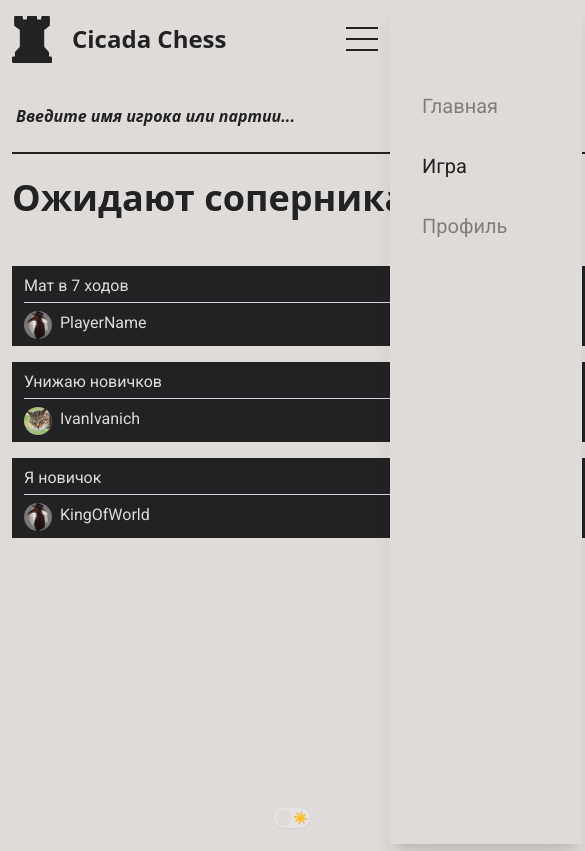
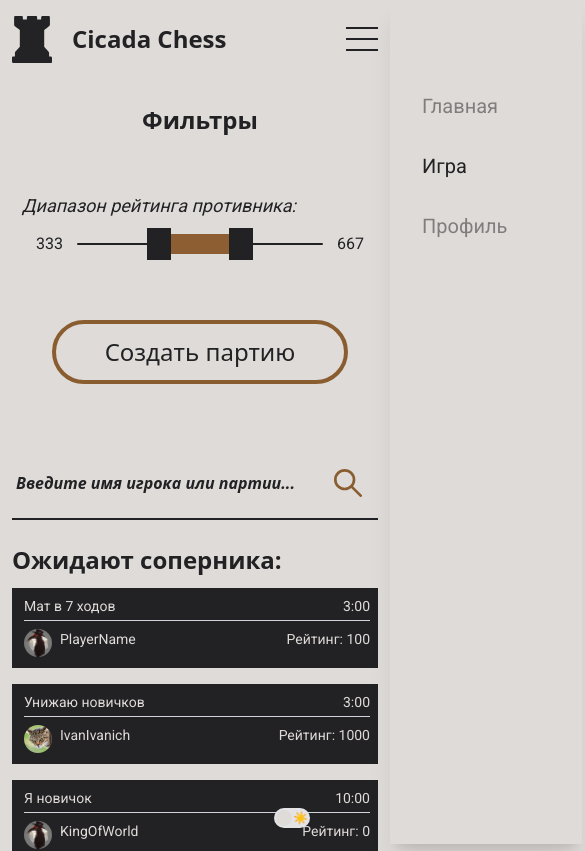
Before and after one commit to SmokingElk/cicada-frontend-mirror, a Next.js app: page /lobby in a window 390 px wide. Shown: the top 851 px of the page, 585 px wide, since content can reach past the window. Built offline with nearby package versions, Linux system fonts and the light colour scheme.

Commit message:
adaptive for lobby

```diff
--- a/src/components/(shared)/common/decoratedTile.tsx
+++ b/src/components/(shared)/common/decoratedTile.tsx
@@ -10,9 +10,9 @@ export default function DecoratedTile({
 }: DecoratedTileProps) {
   return (
     <div className={cn("flex bg-foreground justify-between h-20", className)}>
-      <div>{children}</div>
-      <div className="h-full aspect-square flex justify-center items-center">
-        <RhombusDecor className="bg-background" />
+      <div className="w-full">{children}</div>
+      <div className="h-full md:aspect-square hidden md:flex justify-center items-center">
+        <RhombusDecor className="flex bg-background" />
       </div>
     </div>
   );
--- a/src/components/(shared)/lobby/lobbyCreate/lobbyCreate.tsx
+++ b/src/components/(shared)/lobby/lobbyCreate/lobbyCreate.tsx
@@ -48,40 +48,24 @@ export default function LobbyCreate({ className = "" }: Styleable) {
 
   const timeMin = 3 * 60;
   const timeMax = 30 * 60;
-
   const timePresets = [3 * 60, 5 * 60, 10 * 60, 30 * 60];
 
   return (
-    <div className={cn("w-full h-full relative overflow-hidden", className)}>
+      <div className={cn("w-full md:py-4 py-16", className)}>
         <div
             className={cn(
-          "absolute top-3/4 w-full flex justify-center transition-all duration-700",
-          createOpen ? "-top-1/4" : ""
+                "w-full transition-all duration-300 overflow-hidden",
+                createOpen ? "max-h-[1000px]" : "max-h-0"
             )}
         >
-        <Button
-          className="w-5/6 h-16 text-2xl"
-          variant="transparrent"
-          size="xl"
-          onClick={() => setCreateOpen(true)}
-        >
-          Создать партию
-        </Button>
-      </div>
-
-      <div
-        className={cn(
-          "absolute top-full w-full auto grid grid-rows-[auto_100px] gap-3 transition-all duration-700",
-          createOpen ? "top-0" : ""
-        )}
-      >
-        <div className="w-full p-8 box-border border-4 border-primary relative">
+          <div className="w-full p-8 box-border border-4 border-primary relative mb-4">
             <div
                 className="absolute top-4 right-4 cursor-pointer"
                 onClick={() => setCreateOpen(false)}
             >
               <X />
             </div>
+
             <div className="w-full flex justify-center items-center font-montserrat font-semibold text-foreground text-2xl mb-8">
               Создать игру
             </div>
@@ -95,7 +79,7 @@ export default function LobbyCreate({ className = "" }: Styleable) {
                   placeholder="Введите имя игры"
                   value={gameName}
                   onChange={(e) => setGameName(e.target.value)}
-            ></input>
+              />
             </div>
 
             <div className="w-full">
@@ -103,7 +87,7 @@ export default function LobbyCreate({ className = "" }: Styleable) {
                 Укажите время на ход
               </div>
 
-            <div className="font-montserrat font-medium text-foreground text-2xl mb-5">
+              <div className="font-montserrat font-medium text-foreground text-xl md:text-2xl mb-5">
                 {formatTime(moveTime)}
               </div>
 
@@ -115,10 +99,10 @@ export default function LobbyCreate({ className = "" }: Styleable) {
                   className="mb-4"
               />
 
-            <div className="w-full flex justify-between mb-8">
+              <div className="w-full flex flex-wrap justify-between gap-2 mb-8">
                 {timePresets.map((e, index) => (
                     <div
-                  className="font-montserrat font-medium text-foreground text-xl mb-5 opacity-70 hover:opacity-100 cursor-pointer"
+                        className="font-montserrat font-medium text-foreground text-base md:text-xl opacity-70 hover:opacity-100 cursor-pointer px-1 md:px-2"
                         key={`time_preset_${index}`}
                         onClick={() => setMoveTime(e)}
                     >
@@ -147,9 +131,9 @@ export default function LobbyCreate({ className = "" }: Styleable) {
             </div>
           </div>
 
-        <div className="w-full h-full">
+          <div className="w-full mb-4">
             <Button
-            className="bg-foreground w-full h-full rounded-none hover:bg-primary"
+                className="bg-foreground w-full h-16 rounded-none hover:bg-primary"
                 asChild
             >
               <Link href="/game" className="flex justify-center w-full gap-4">
@@ -162,6 +146,19 @@ export default function LobbyCreate({ className = "" }: Styleable) {
             </Button>
           </div>
         </div>
+
+        {!createOpen && (
+            <div className="w-full flex justify-center">
+              <Button
+                  className="w-5/6 h-16 text-2xl"
+                  variant="transparrent"
+                  size="xl"
+                  onClick={() => setCreateOpen(true)}
+              >
+                Создать партию
+              </Button>
+            </div>
+        )}
       </div>
   );
 }
--- a/src/components/(shared)/lobby/lobbyList/lobbyList.tsx
+++ b/src/components/(shared)/lobby/lobbyList/lobbyList.tsx
@@ -5,7 +5,6 @@ import {cn} from "@/lib/utils";
 import DecoratedTile from "@/components/(shared)/common/decoratedTile";
 
 export default function LobbyList({className = ""}: Styleable) {
-    // Статические данные
     const parties = [
         {
             partyName: "Мат в 7 ходов",
@@ -34,26 +33,26 @@ export default function LobbyList({className = ""}: Styleable) {
     ];
 
     return (
-        <div className={cn("w-full flex flex-col min-h-screen justify-start", className)}>
+        <div className={cn("w-full flex flex-col h-auto justify-start", className)}>
             <div
-                className="font-montserrat text-foreground text-4xl outline-none font-semibold pt-6 pb-12 placeholder-foreground">
+                className="font-montserrat text-foreground text-2xl md:text-4xl outline-none font-semibold pt-6 pb-3 md:pb-12 placeholder-foreground">
                 Ожидают соперника:
             </div>
-            <ul className="space-y-4 pr-4">
+            <ul className="space-y-4 md:pr-4">
                 {parties.map((party, index) => (
                     <li key={index}>
                         <div className="w-full">
-                            <DecoratedTile className="text-background min-w-full">
-                                <div className="flex flex-col w-[550px] p-2 pl-3">
-                                    <div className="flex flex-row pb-1">
+                            <DecoratedTile className="text-sm md:text-base text-background min-w-full">
+                                <div className="flex flex-col w-full max-w-screen-sm md:w-[550px] p-2 pl-3">
+                                    <div className="flex flex-row w-full pb-1">
                                         <span className="flex-start">{party.partyName}</span>
                                         <span className="ml-auto">{party.time}</span>
                                     </div>
                                     <hr className="border-t border-gray-300 py-1 h-1 w-full"/>
-                                    <div className="flex flex-row-1/2">
+                                    <div className="flex flex-row-1/2 w-full">
                                         <img
-                                            src={party.imageUrl} // Ссылка на изображение
-                                            className="w-7 h-7 rounded-full mr-2" // Стили для фото
+                                            src={party.imageUrl}
+                                            className="w-7 h-7 rounded-full mr-2"
                                         />
                                         <span className="flex-start">{party.opponentName}</span>
                                         <span className="ml-auto">Рейтинг: {party.rating}</span>
--- a/src/components/(shared)/lobby/lobbyPage.tsx
+++ b/src/components/(shared)/lobby/lobbyPage.tsx
@@ -6,12 +6,12 @@ import LobbySearch from "@/components/(shared)/lobby/lobbySearch/lobbySearch";
 
 export default function LobbyPage() {
   return (
-    <Wrapper className="w-full h-auto grid grid-cols-[2fr_1fr] mb-10">
-      <div className="w-full h-full flex flex-col border-r-[2px] border-foreground">
+    <Wrapper className="min-w-screen md:w-full h-auto grid sm:grid-rows-2 md:grid-cols-[2fr_1fr] mb-10">
+      <div className="min-w-screen md:w-full h-full order-2 md:order-1 flex flex-col md:border-r-[2px] border-foreground">
         <LobbySearch className="h-20 border-b-[2px] border-foreground" />
         <LobbyList className="h-full" />
       </div>
-      <div className="w-full flex flex-col box-border pl-[10px] gap-10 justify-between">
+      <div className="max-w-screen-sm md:w-full order-1 md:order-2 flex flex-col box-border pl-[10px] justify-between">
         <LobbyFilters />
         <LobbyCreate />
       </div>
```
Also changed, not shown: 2 other files (tests, documents, lock files or other folders). Lines whose indentation alone changed are shown as unchanged.
